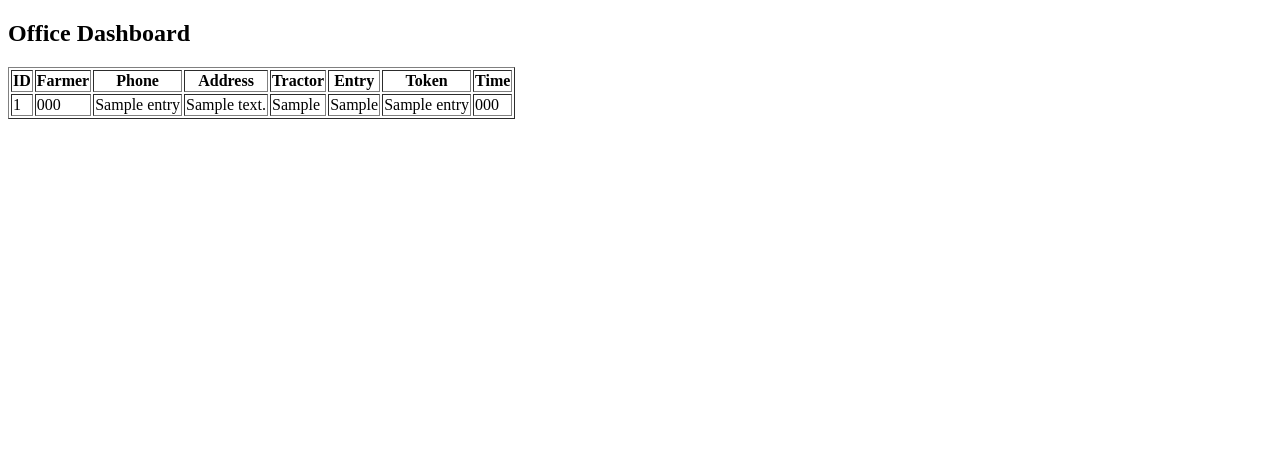
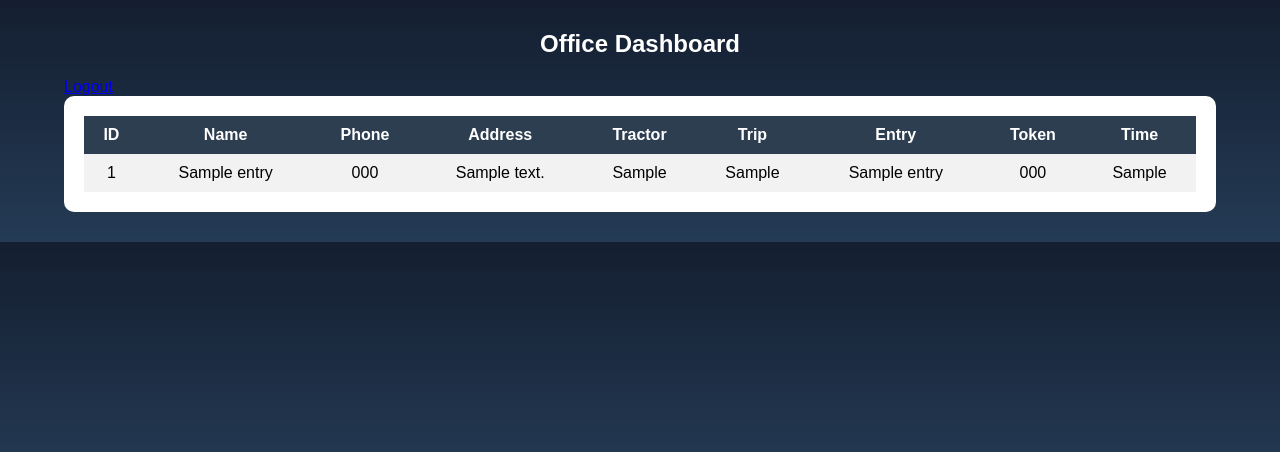
Before and after one commit to vanshri28/tractor_dashboard, a Flask app: page /office_dashboard in a window 1280 px wide. Shown: the top 452 px of the page. Run offline with Flask 3, Linux system fonts and the light colour scheme; the visitor is signed in with stand-in values (Sample User, id 1); tables that the repository leaves empty hold one stand-in row (values such as "Sample post").

Commit message:
Update office_dashboard.html

```diff
--- a/templates/office_dashboard.html
+++ b/templates/office_dashboard.html
@@ -2,18 +2,68 @@
 <html>
 <head>
 <title>Office Dashboard</title>
+
+<style>
+body{
+margin:0;
+font-family:Arial;
+background:linear-gradient(#141e30,#243b55);
+color:white;
+}
+
+.container{
+width:90%;
+margin:30px auto;
+}
+
+h2{text-align:center;}
+
+.table-box{
+background:white;
+padding:20px;
+border-radius:10px;
+color:black;
+}
+
+table{
+width:100%;
+border-collapse:collapse;
+}
+
+th{
+background:#2c3e50;
+color:white;
+padding:10px;
+}
+
+td{
+padding:10px;
+text-align:center;
+}
+
+tr:nth-child(even){
+background:#f2f2f2;
+}
+</style>
+
 </head>
+
 <body>
 
+<div class="container">
+
 <h2>Office Dashboard</h2>
+<a href="/logout">Logout</a>
 
-<table border="1">
+<div class="table-box">
+<table>
 <tr>
 <th>ID</th>
-        <th>Farmer</th>
+<th>Name</th>
 <th>Phone</th>
 <th>Address</th>
 <th>Tractor</th>
+<th>Trip</th>
 <th>Entry</th>
 <th>Token</th>
 <th>Time</th>
@@ -21,18 +71,22 @@
 
 {% for row in data %}
 <tr>
-        <td>{{ row[0] }}</td>
-        <td>{{ row[1] }}</td>
-        <td>{{ row[2] }}</td>
-        <td>{{ row[3] }}</td>
-        <td>{{ row[4] }}</td>
-        <td>{{ row[5] }}</td>
-        <td>{{ row[6] }}</td>
-        <td>{{ row[7] }}</td>
+<td>{{row[0]}}</td>
+<td>{{row[2]}}</td>
+<td>{{row[1]}}</td>
+<td>{{row[3]}}</td>
+<td>{{row[4]}}</td>
+<td>{{row[5]}}</td>
+<td>{{row[6]}}</td>
+<td>{{row[7]}}</td>
+<td>{{row[8]}}</td>
 </tr>
 {% endfor %}
 
 </table>
+</div>
+
+</div>
 
 </body>
 </html>
```
Lines whose indentation alone changed are shown as unchanged.
